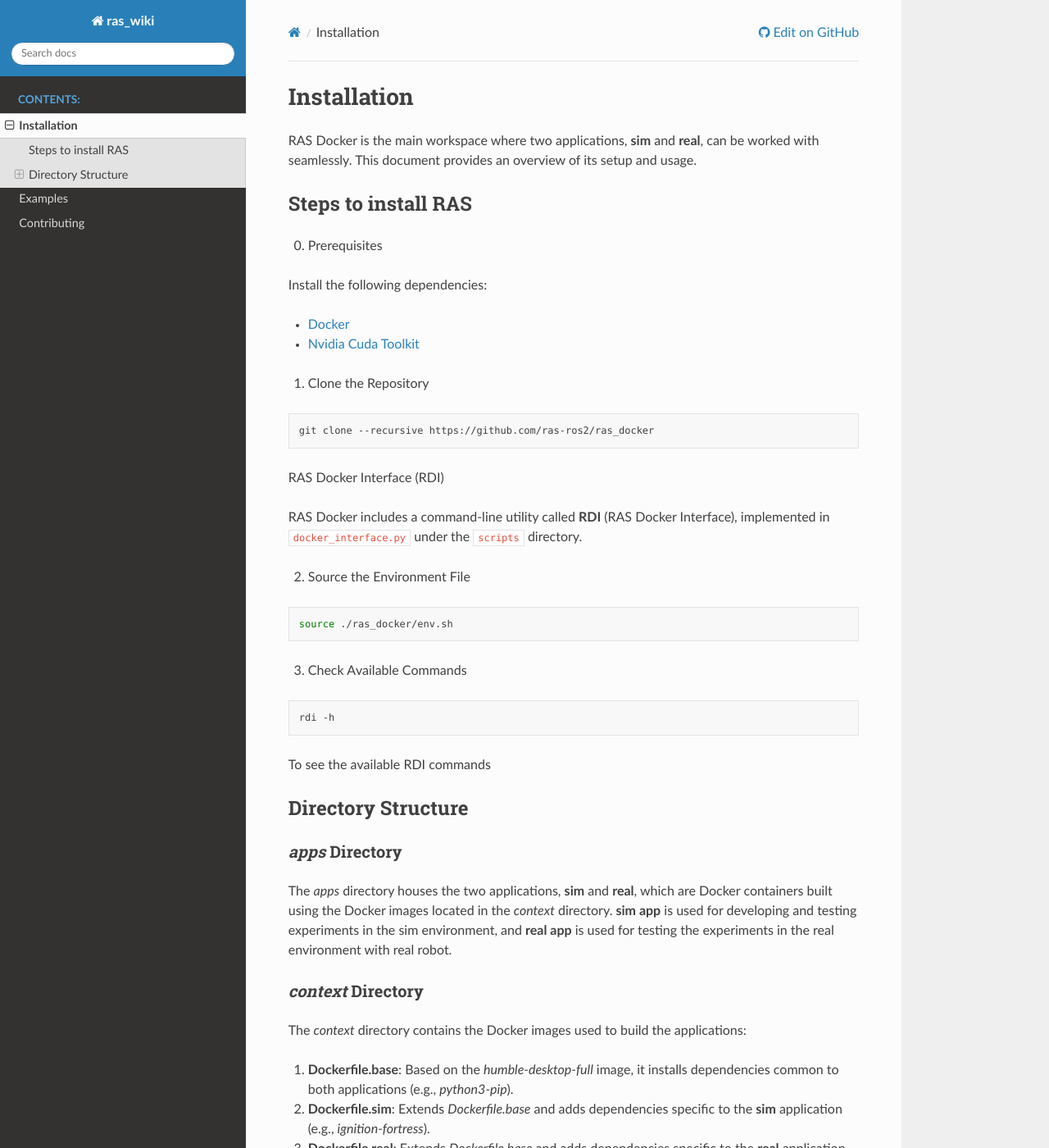
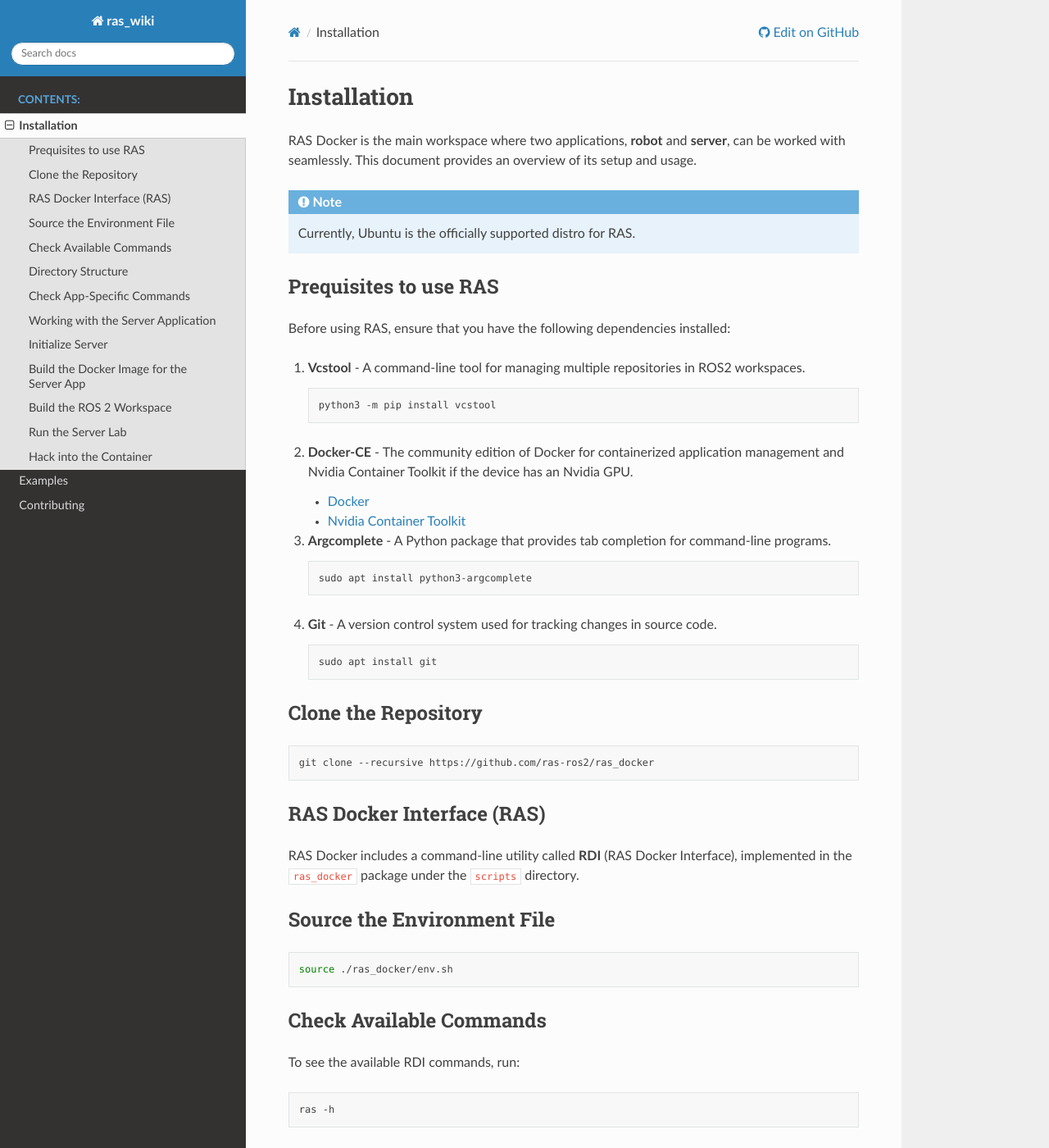
Before and after one commit to ras-ros2/ras_wiki, a Sphinx documentation site: the page built from source/installation.rst, in a window 1280 px wide and 1400 px high. Shown: the whole window at 82% size. Built offline with Sphinx 7.4.7 and the Read the Docs theme 3.1.0, drawn with Linux system fonts in a browser that asks for light colours; some of the changed text lies outside the part shown.

Commit message:
wiki updated for ras related commands

```diff
--- a/source/installation.rst
+++ b/source/installation.rst
@@ -1,64 +1,133 @@
 Installation
 ============
 
-RAS Docker is the main workspace where two applications, **sim** and **real**, can be worked with seamlessly. This document provides an overview of its setup and usage.
+RAS Docker is the main workspace where two applications, **robot** and **server**, can be worked with seamlessly. This document provides an overview of its setup and usage.
 
-Steps to install RAS
+.. note::
+   Currently, Ubuntu is the officially supported distro for RAS.
+
+Prequisites to use RAS
+----------------------
+
+Before using RAS, ensure that you have the following dependencies installed:
+
+1. **Vcstool** - A command-line tool for managing multiple repositories in ROS2 workspaces.
+
+   .. code-block:: bash
+
+      python3 -m pip install vcstool
+
+2. **Docker-CE** - The community edition of Docker for containerized application management and Nvidia Container Toolkit if the device has an Nvidia GPU.
+
+   - `Docker <https://docs.docker.com/engine/install/ubuntu/>`_
+   - `Nvidia Container Toolkit <https://docs.nvidia.com/datacenter/cloud-native/container-toolkit/latest/install-guide.html>`_
+
+3. **Argcomplete** - A Python package that provides tab completion for command-line programs.
+
+   .. code-block:: bash
+
+      sudo apt install python3-argcomplete
+
+4. **Git** - A version control system used for tracking changes in source code.
+
+   .. code-block:: bash
+
+      sudo apt install git
+
+Clone the Repository
 --------------------
-
-0. Prerequisites
-
-Install the following dependencies:
-
-- `Docker <https://docs.docker.com/engine/install/ubuntu/>`_
-
-- `Nvidia Cuda Toolkit <https://docs.nvidia.com/datacenter/cloud-native/container-toolkit/latest/install-guide.html>`_
-
-1. Clone the Repository
 
 .. code-block:: bash
 
-    git clone --recursive https://github.com/ras-ros2/ras_docker
+   git clone --recursive https://github.com/ras-ros2/ras_docker
 
-RAS Docker Interface (RDI)
+RAS Docker Interface (RAS)
+--------------------------
 
-RAS Docker includes a command-line utility called **RDI** (RAS Docker Interface), implemented in ``docker_interface.py`` under the ``scripts`` directory.
+RAS Docker includes a command-line utility called **RDI** (RAS Docker Interface), implemented in the ``ras_docker`` package under the ``scripts`` directory.
 
-2. Source the Environment File
+Source the Environment File
+---------------------------
 
 .. code-block:: bash
 
-    source ./ras_docker/env.sh
+   source ./ras_docker/env.sh
 
-3. Check Available Commands
+Check Available Commands
+------------------------
+
+To see the available RDI commands, run:
 
 .. code-block:: bash
 
-    rdi -h
-
-To see the available RDI commands
+   ras -h
 
 Directory Structure
 -------------------
 
-`apps` Directory
-~~~~~~~~~~~~~~~~
-The `apps` directory houses the two applications, **sim** and **real**, which are Docker containers built using the Docker images located in the `context` directory. **sim app** is used for developing and testing experiments in the sim environment, and **real app** is used for testing the experiments in the real environment with real robot.
+- ``apps`` Directory
 
-`context` Directory
-~~~~~~~~~~~~~~~~~~~
-The `context` directory contains the Docker images used to build the applications:
+The ``apps`` directory houses the two applications, **server** and **robot**, which are Docker containers built using the Docker images located in the ``context`` directory.
 
-1. **Dockerfile.base**: Based on the `humble-desktop-full` image, it installs dependencies common to both applications (e.g., `python3-pip`).
+- ``context`` Directory
 
-2. **Dockerfile.sim**: Extends `Dockerfile.base` and adds dependencies specific to the **sim** application (e.g., `ignition-fortress`).
+The ``context`` directory contains the Docker images used to build the applications:
 
-3. **Dockerfile.real**: Extends `Dockerfile.base` and adds dependencies specific to the **real** application.
+1. **Dockerfile.base**: Based on the ``humble-desktop-full`` image, it installs dependencies common to both applications (e.g., ``python3-pip``).
+2. **Dockerfile.server**: Extends ``Dockerfile.base`` and adds dependencies specific to the **server** application (e.g., ``ignition-fortress``).
+3. **Dockerfile.robot**: Extends ``Dockerfile.base`` and adds dependencies specific to the **robot** application.
 
-4. To check App-Specific Commands
+Check App-Specific Commands
+---------------------------
+
+To see commands specific to an application (e.g., ``server``):
 
 .. code-block:: bash
 
-    rdi sim -h
+   ras server -h
 
-To see commands specific to an application (e.g., `sim`)
+Working with the Server Application
+-----------------------------------
+
+Initialize Server
+-----------------
+
+.. code-block:: bash
+
+   ras server init
+
+This creates a ``ras_server_app`` directory under the ``apps`` folder.
+
+Build the Docker Image for the Server App
+-----------------------------------------
+
+.. code-block:: bash
+
+   ras server build
+
+Build the ROS 2 Workspace
+-------------------------
+
+.. code-block:: bash
+
+   ras server build
+
+This builds the ``src`` folder inside the ``ros2_ws`` directory present in ``ras_server_app``.
+
+Run the Server Lab
+------------------
+
+.. code-block:: bash
+
+   ras server run
+
+This starts the container and executes the code defined in the ``run.sh`` file within ``ras_server_app``.
+
+Hack into the Container
+-----------------------
+
+.. code-block:: bash
+
+   ras server dev
+
+Login to the container, explore, and hack your way into the application.
```
Also changed, not shown: source/examples/quick_start.rst (+20 -20 lines).
